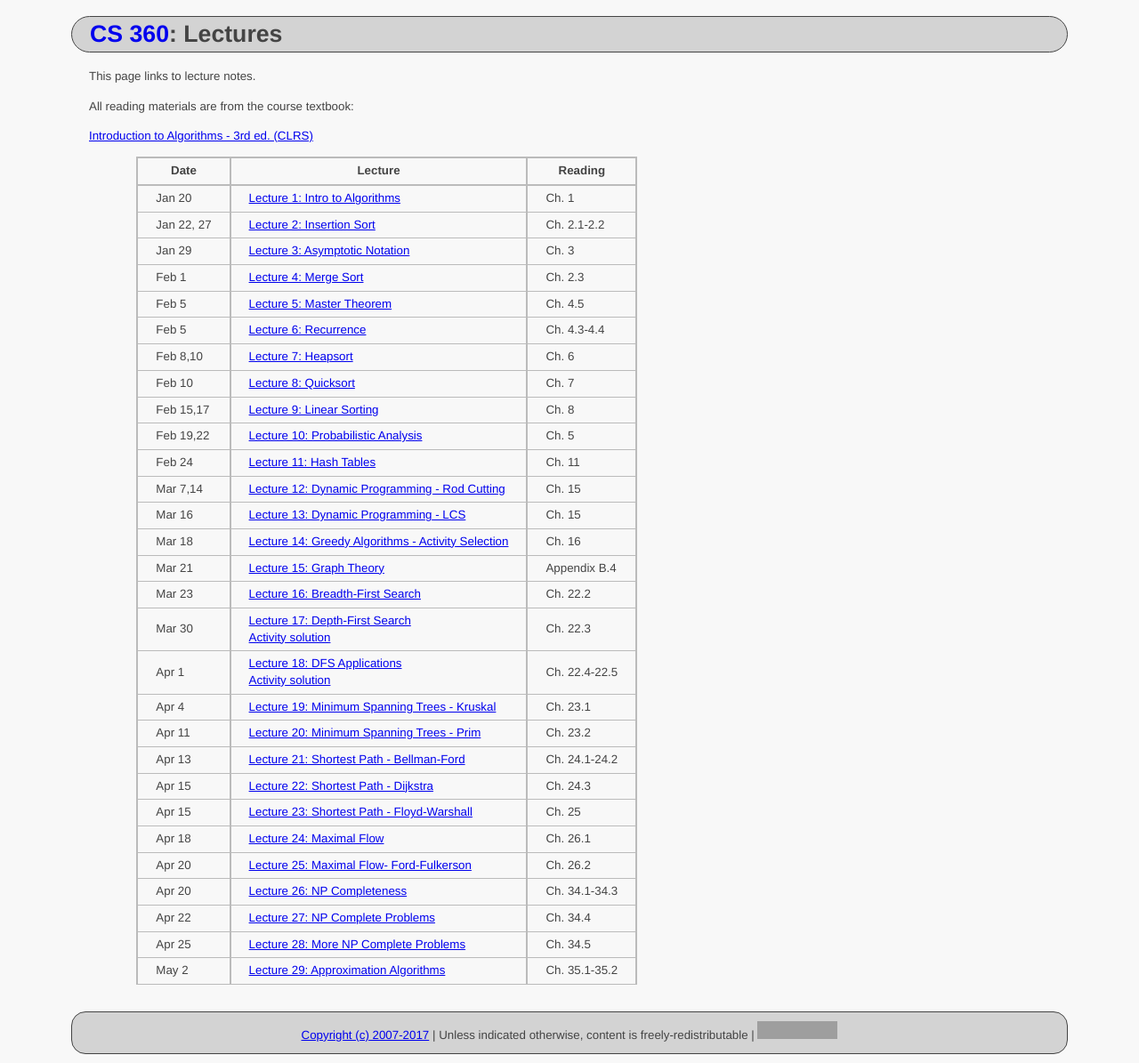
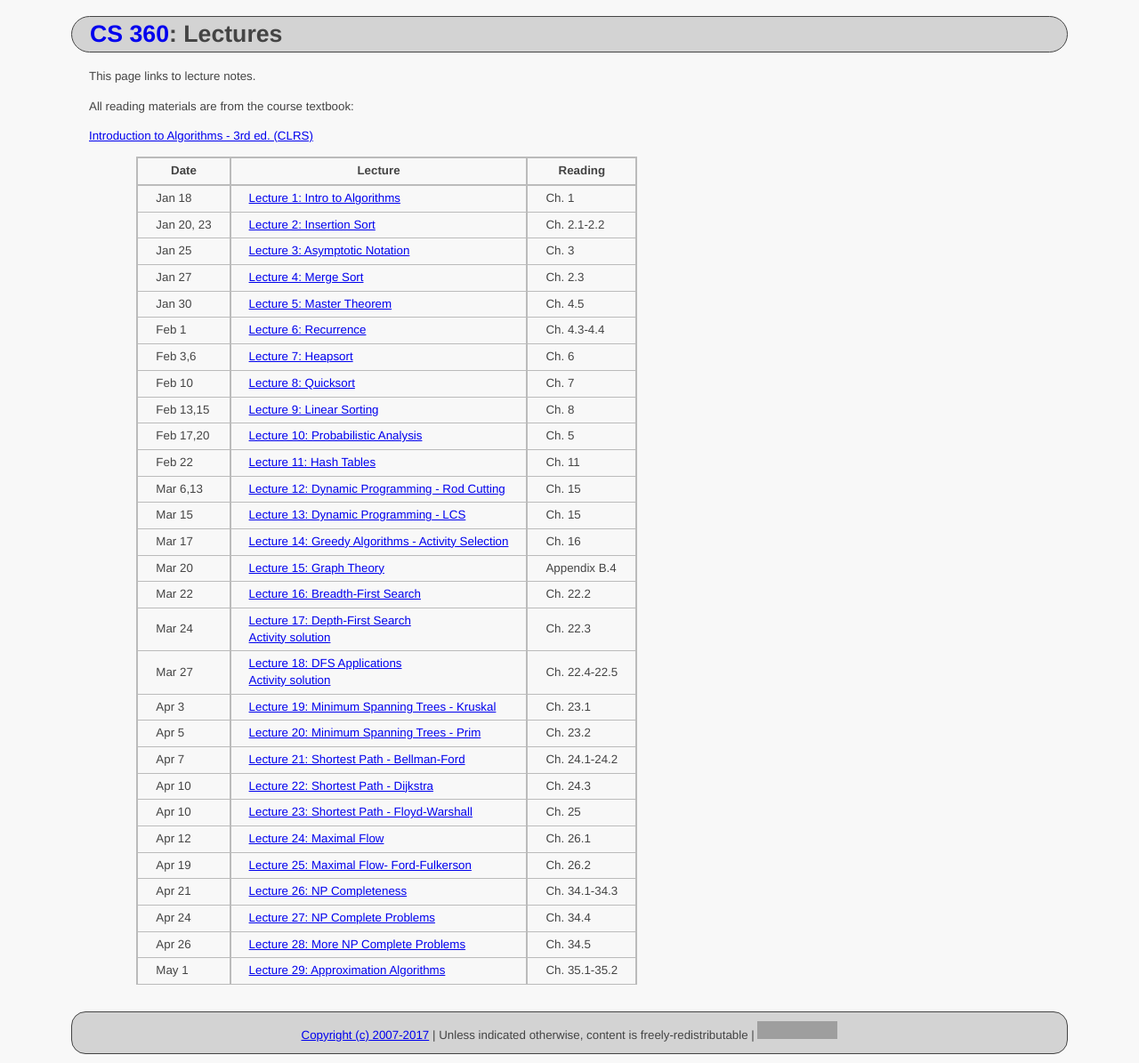
Before and after one commit to ycpcs/cs360-spring2017, a Jekyll site: the page built from lectures/index.md, in a window 1280 px wide. Shown: the whole page at 89% size. Built offline with Jekyll 4.4.1, drawn with Linux system fonts in a browser that asks for light colours; grey boxes are pictures that could not be loaded.

Commit message:
fix lecture index
fix lecture index

```diff
--- a/lectures/index.md
+++ b/lectures/index.md
@@ -11,32 +11,32 @@ All reading materials are from the course textbook:
 
 > Date | Lecture | Reading |
 > ---- | ------- | ------- |
-> Jan 20    | [Lecture 1: Intro to Algorithms](../lectures/lecture01.html) | Ch. 1 |
-> Jan 22, 27| [Lecture 2: Insertion Sort](../lectures/lecture02.html) | Ch. 2.1-2.2 |
-> Jan 29    | [Lecture 3: Asymptotic Notation](../lectures/lecture03.html) | Ch. 3 |
-> Feb 1     | [Lecture 4: Merge Sort](../lectures/lecture04.html) | Ch. 2.3 |
-> Feb 5     | [Lecture 5: Master Theorem](../lectures/lecture05.html) | Ch. 4.5 |
-> Feb 5     | [Lecture 6: Recurrence](../lectures/lecture06.html) | Ch. 4.3-4.4 |
-> Feb 8,10  | [Lecture 7: Heapsort](../lectures/lecture07.html) | Ch. 6 |
+> Jan 18    | [Lecture 1: Intro to Algorithms](../lectures/lecture01.html) | Ch. 1 |
+> Jan 20, 23| [Lecture 2: Insertion Sort](../lectures/lecture02.html) | Ch. 2.1-2.2 |
+> Jan 25    | [Lecture 3: Asymptotic Notation](../lectures/lecture03.html) | Ch. 3 |
+> Jan 27    | [Lecture 4: Merge Sort](../lectures/lecture04.html) | Ch. 2.3 |
+> Jan 30    | [Lecture 5: Master Theorem](../lectures/lecture05.html) | Ch. 4.5 |
+> Feb 1     | [Lecture 6: Recurrence](../lectures/lecture06.html) | Ch. 4.3-4.4 |
+> Feb 3,6   | [Lecture 7: Heapsort](../lectures/lecture07.html) | Ch. 6 |
 > Feb 10    | [Lecture 8: Quicksort](../lectures/lecture08.html) | Ch. 7 |
-> Feb 15,17 | [Lecture 9: Linear Sorting](../lectures/lecture09.html) | Ch. 8 |
-> Feb 19,22 | [Lecture 10: Probabilistic Analysis](../lectures/lecture10.html) | Ch. 5 |
-> Feb 24    | [Lecture 11: Hash Tables](../lectures/lecture11.html) | Ch. 11 |
-> Mar 7,14  | [Lecture 12: Dynamic Programming - Rod Cutting](../lectures/lecture12.html) | Ch. 15 |
-> Mar 16    | [Lecture 13: Dynamic Programming - LCS](../lectures/lecture13.html) | Ch. 15 |
-> Mar 18    | [Lecture 14: Greedy Algorithms - Activity Selection](../lectures/lecture14.html) | Ch. 16 |
-> Mar 21    | [Lecture 15: Graph Theory](../lectures/lecture15.html) | Appendix B.4 |
-> Mar 23    | [Lecture 16: Breadth-First Search](../lectures/lecture16.html) | Ch. 22.2 |
-> Mar 30    | [Lecture 17: Depth-First Search](../lectures/lecture17.html) <br /> [Activity solution](../handouts/lecture17-dfsact-sol.pdf) | Ch. 22.3 |
-> Apr 1     | [Lecture 18: DFS Applications](../lectures/lecture18.html) <br /> [Activity solution](../handouts/lecture18-sccex-sol.pdf) | Ch. 22.4-22.5 |
-> Apr 4     | [Lecture 19: Minimum Spanning Trees - Kruskal](../lectures/lecture19.html) | Ch. 23.1 |
-> Apr 11    | [Lecture 20: Minimum Spanning Trees - Prim](../lectures/lecture20.html) | Ch. 23.2 |
-> Apr 13    | [Lecture 21: Shortest Path - Bellman-Ford](../lectures/lecture21.html) | Ch. 24.1-24.2 |
-> Apr 15    | [Lecture 22: Shortest Path - Dijkstra](../lectures/lecture22.html) | Ch. 24.3 |
-> Apr 15    | [Lecture 23: Shortest Path - Floyd-Warshall](../lectures/lecture23.html) | Ch. 25 |
-> Apr 18    | [Lecture 24: Maximal Flow](../lectures/lecture24.html) | Ch. 26.1 |
-> Apr 20    | [Lecture 25: Maximal Flow- Ford-Fulkerson](../lectures/lecture25.html) | Ch. 26.2 |
-> Apr 20    | [Lecture 26: NP Completeness](../lectures/lecture26.html) | Ch. 34.1-34.3 |
-> Apr 22    | [Lecture 27: NP Complete Problems](../lectures/lecture27.html) | Ch. 34.4 |
-> Apr 25    | [Lecture 28: More NP Complete Problems](../lectures/lecture28.html) | Ch. 34.5 |
-> May 2     | [Lecture 29: Approximation Algorithms](../lectures/lecture29.html) | Ch. 35.1-35.2 |
+> Feb 13,15 | [Lecture 9: Linear Sorting](../lectures/lecture09.html) | Ch. 8 |
+> Feb 17,20 | [Lecture 10: Probabilistic Analysis](../lectures/lecture10.html) | Ch. 5 |
+> Feb 22    | [Lecture 11: Hash Tables](../lectures/lecture11.html) | Ch. 11 |
+> Mar 6,13  | [Lecture 12: Dynamic Programming - Rod Cutting](../lectures/lecture12.html) | Ch. 15 |
+> Mar 15    | [Lecture 13: Dynamic Programming - LCS](../lectures/lecture13.html) | Ch. 15 |
+> Mar 17    | [Lecture 14: Greedy Algorithms - Activity Selection](../lectures/lecture14.html) | Ch. 16 |
+> Mar 20    | [Lecture 15: Graph Theory](../lectures/lecture15.html) | Appendix B.4 |
+> Mar 22    | [Lecture 16: Breadth-First Search](../lectures/lecture16.html) | Ch. 22.2 |
+> Mar 24    | [Lecture 17: Depth-First Search](../lectures/lecture17.html) <br /> [Activity solution](../handouts/lecture17-dfsact-sol.pdf) | Ch. 22.3 |
+> Mar 27    | [Lecture 18: DFS Applications](../lectures/lecture18.html) <br /> [Activity solution](../handouts/lecture18-sccex-sol.pdf) | Ch. 22.4-22.5 |
+> Apr 3     | [Lecture 19: Minimum Spanning Trees - Kruskal](../lectures/lecture19.html) | Ch. 23.1 |
+> Apr 5     | [Lecture 20: Minimum Spanning Trees - Prim](../lectures/lecture20.html) | Ch. 23.2 |
+> Apr 7     | [Lecture 21: Shortest Path - Bellman-Ford](../lectures/lecture21.html) | Ch. 24.1-24.2 |
+> Apr 10    | [Lecture 22: Shortest Path - Dijkstra](../lectures/lecture22.html) | Ch. 24.3 |
+> Apr 10    | [Lecture 23: Shortest Path - Floyd-Warshall](../lectures/lecture23.html) | Ch. 25 |
+> Apr 12    | [Lecture 24: Maximal Flow](../lectures/lecture24.html) | Ch. 26.1 |
+> Apr 19    | [Lecture 25: Maximal Flow- Ford-Fulkerson](../lectures/lecture25.html) | Ch. 26.2 |
+> Apr 21    | [Lecture 26: NP Completeness](../lectures/lecture26.html) | Ch. 34.1-34.3 |
+> Apr 24    | [Lecture 27: NP Complete Problems](../lectures/lecture27.html) | Ch. 34.4 |
+> Apr 26    | [Lecture 28: More NP Complete Problems](../lectures/lecture28.html) | Ch. 34.5 |
+> May 1     | [Lecture 29: Approximation Algorithms](../lectures/lecture29.html) | Ch. 35.1-35.2 |
```
